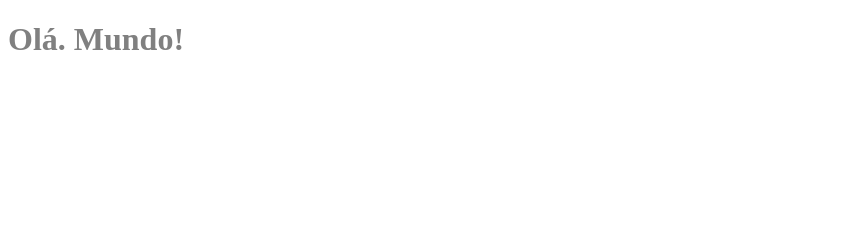
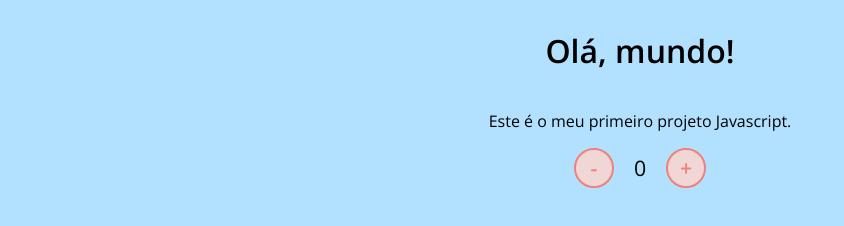
Before and after one commit to AlexsandroLealRicardo/dio-desafio-github-primeiro-repositorio, a plain HTML site: page Projeto/Introdução ao JavaScript/index.html in a window 1280 px wide. Shown: the whole page, without its empty margins (0-844 px from the left). Drawn offline with nearby package versions, Linux system fonts and the light colour scheme.

Commit message:
Criando um contador

```diff
--- a/Projeto/Introdução ao JavaScript/assets/css/styles.css
+++ b/Projeto/Introdução ao JavaScript/assets/css/styles.css
@@ -1,3 +1,36 @@
-body{
-    color:grey;
+@import url('https://fonts.googleapis.com/css2?family=Open+Sans:wght@300;600&display=swap');
+
+* {
+    font-family: 'Open Sans', sans-serif;
 }
+
+body {
+    display: flex;
+    align-items: center;
+    justify-content: center;
+    flex-direction: column;
+    background-color: rgb(177, 225, 255);
+}
+
+button {
+    height: 40px;
+    width: 40px;
+    border-radius: 50%;
+    border: 2px solid lightcoral;
+    background-color: rgb(241, 214, 214);
+    color: lightcoral;
+    font-size: 16pt;
+    font-weight: 600;
+    text-align: center;
+}
+
+#counter {
+    display: flex;
+}
+
+#currentNumber {
+    display: flex;
+    align-items: center;
+    margin: 0 20px;
+    font-size: 16pt;
+}
--- a/Projeto/Introdução ao JavaScript/assets/js/scripts.js
+++ b/Projeto/Introdução ao JavaScript/assets/js/scripts.js
@@ -1 +1,17 @@
-console.log("HelloWord");
+let count = 0;
+
+const CURRENT_NUMBER = document.getElementById('currentNumber');
+
+function increment() {
+	count++;
+	CURRENT_NUMBER.innerHTML = count;
+}
+
+function decrement() {
+	count--;
+	CURRENT_NUMBER.innerHTML = count;
+}
+
+function test() {
+	kdowkdpo;
+}
--- a/Projeto/Introdução ao JavaScript/index.html
+++ b/Projeto/Introdução ao JavaScript/index.html
@@ -1,14 +1,21 @@
+<!DOCTYPE html>
+<html lang="en">
     <!DOCTYPE html>
     <html lang="en">
     <head>
         <meta charset="UTF-8">
-    <meta http-equiv="X-UA-Compatible" content="IE=edge">
         <meta name="viewport" content="width=device-width, initial-scale=1.0">
-    <link rel="stylesheet" href="assets/css/styles.css"/>
-    <script src="assets/js/scripts.js"></script>
-    <title>Introdução ao JavaScript</title>
+        <link rel="stylesheet" href="assets/css/styles.css" />
+        <title>Contador</title>
     </head>
     <body>
-    <h1>Olá. Mundo!</h1>
+        <h1>Olá, mundo!</h1>
+        <p>Este é o meu primeiro projeto Javascript.</p>
+        <div id="counter">
+            <button name="subtrair" onclick="decrement()">-</button>
+            <span id="currentNumber">0</span>
+            <button name="adicionar" onclick="increment()">+</button>
+        </div>
+        <script src="assets/js/scripts.js"></script>
     </body>
     </html>
```
Lines whose indentation alone changed are shown as unchanged.
